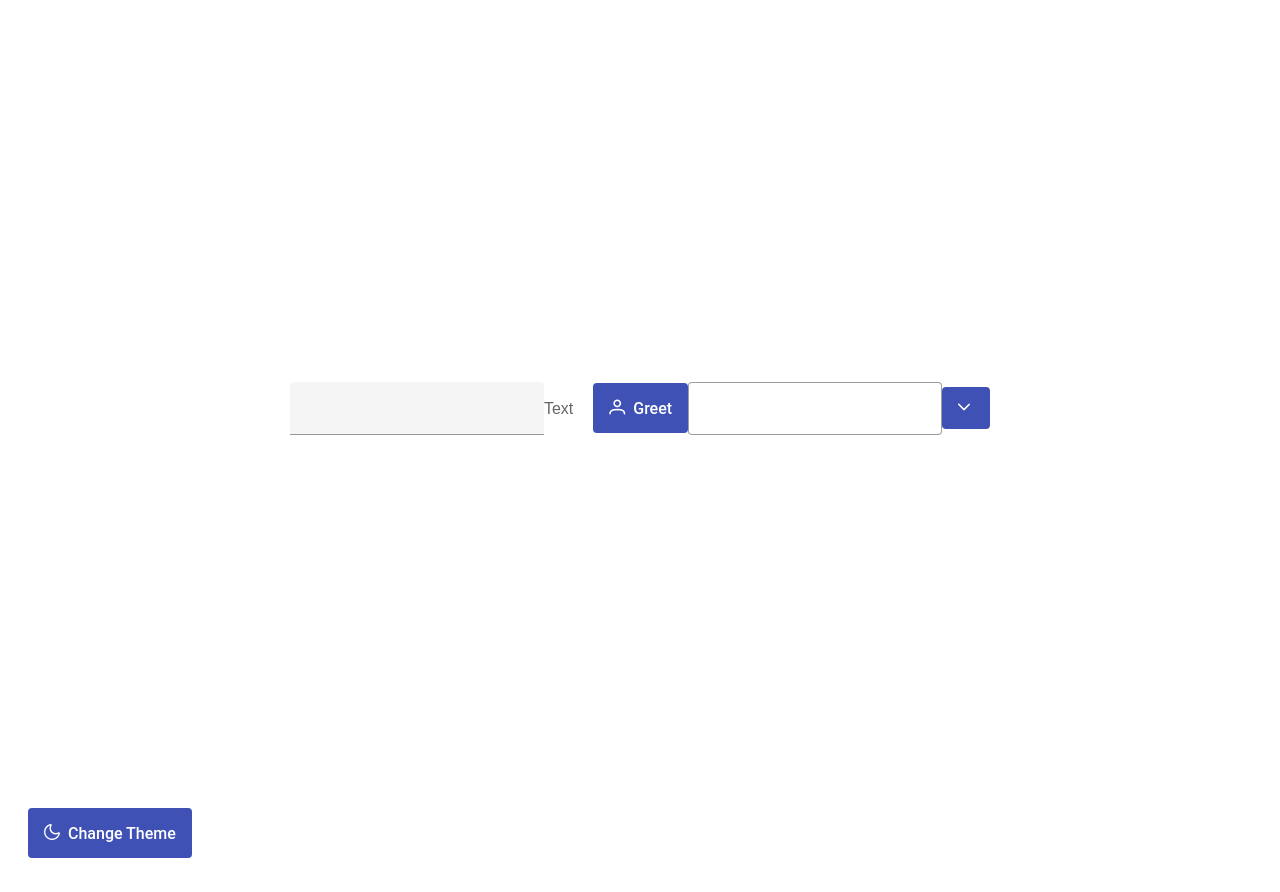
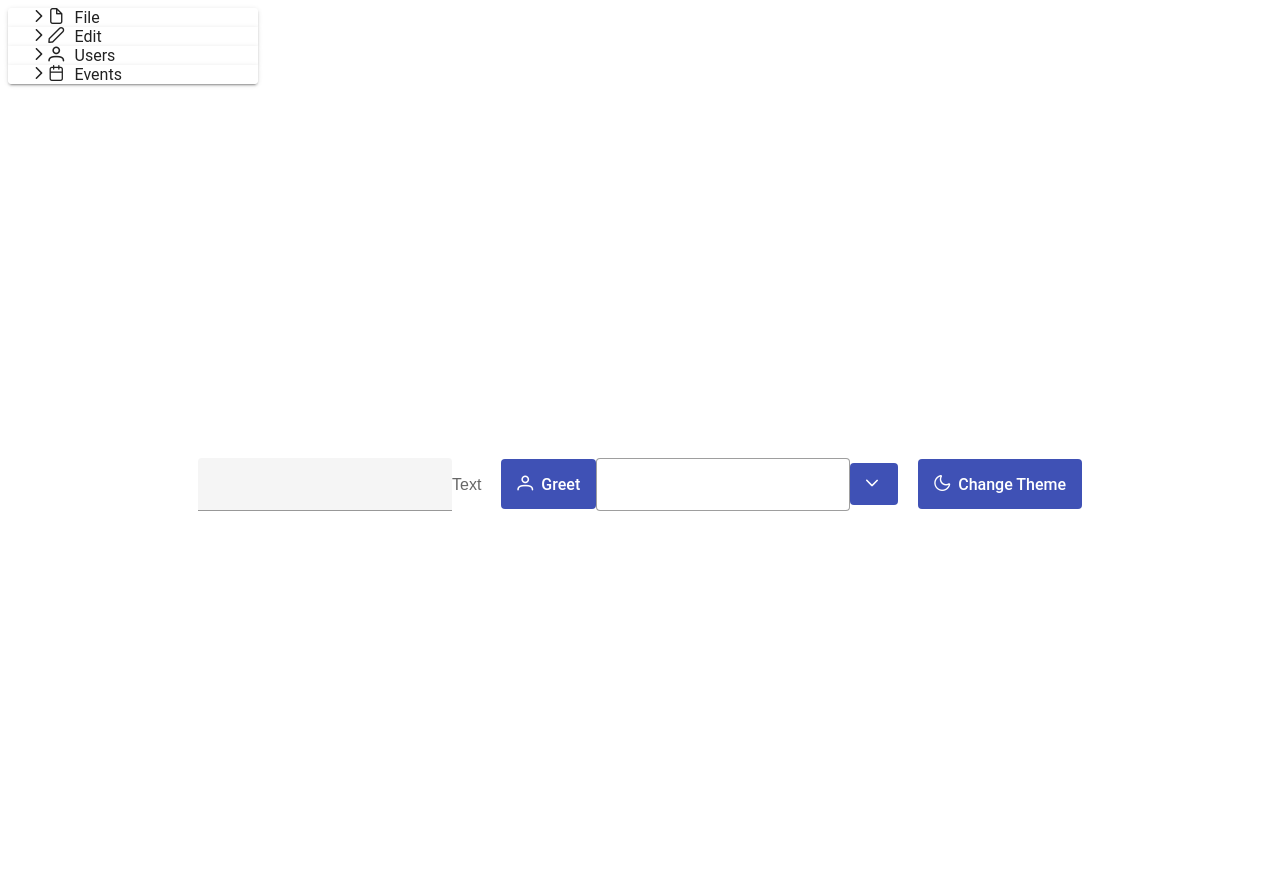
Before and after one commit to Glavyanov/VueJS-Education, a Vue app in the folder PrimeVue/app-demo/: page / in a window 1280 px wide. Before the commit the page ends 866 px from the top, so only its background shows below. Built offline with nearby package versions, Linux system fonts and the light colour scheme.

Commit message:
add panel menu

```diff
--- a/PrimeVue/app-demo/src/App.vue
+++ b/PrimeVue/app-demo/src/App.vue
@@ -1,5 +1,8 @@
 <template>
   <ToastBase></ToastBase>
+  <div class="card flex justify-content-center" style="width: 250px">
+        <PanelMenu :model="panelItems" class="w-full md:w-25rem" />
+  </div>
   <div class="container">
     <span class="p-float-label p-input-filled">
       <InputText id="txt" v-model="text" />
@@ -18,19 +21,20 @@
       :suggestions="items"
       @complete="search"
     ></AutoComplete>
-  </div>
-  <ButtonBase
+    <ButtonBase
     label="Change Theme"
     @click="isDark = !isDark"
     :icon="icon"
     style="margin-left: 20px; height: 50px"
   ></ButtonBase>
+  </div>
 </template>
 
 <script setup>
 import { ref, watch } from "vue";
 import { useToast } from "primevue/usetoast";
 import { usePrimeVue } from "primevue/config";
+import PanelMenu from 'primevue/panelmenu';
 
 const PrimeVue = usePrimeVue();
 
@@ -74,6 +78,126 @@ watch(isDark, () => {
     );
   }
 });
+
+const panelItems = ref([
+    {
+        label: 'File',
+        icon: 'pi pi-fw pi-file',
+        items: [
+            {
+                label: 'New',
+                icon: 'pi pi-fw pi-plus',
+                items: [
+                    {
+                        label: 'Redirect',
+                        icon: 'pi pi-fw pi-external-link',
+                        url: 'https://primevue.org/panelmenu',
+                        target: '_blank'
+                    },
+                    {
+                        label: 'Video',
+                        icon: 'pi pi-fw pi-video'
+                    }
+                ]
+            },
+            {
+                label: 'Delete',
+                icon: 'pi pi-fw pi-trash'
+            },
+            {
+                label: 'Redirect',
+                icon: 'pi pi-fw pi-external-link',
+                url: 'https://primevue.org/panelmenu',
+                target: '_blank'
+            }
+        ]
+    },
+    {
+        label: 'Edit',
+        icon: 'pi pi-fw pi-pencil',
+        items: [
+            {
+                label: 'Left',
+                icon: 'pi pi-fw pi-align-left'
+            },
+            {
+                label: 'Right',
+                icon: 'pi pi-fw pi-align-right'
+            },
+            {
+                label: 'Center',
+                icon: 'pi pi-fw pi-align-center'
+            },
+            {
+                label: 'Justify',
+                icon: 'pi pi-fw pi-align-justify'
+            }
+        ]
+    },
+    {
+        label: 'Users',
+        icon: 'pi pi-fw pi-user',
+        items: [
+            {
+                label: 'New',
+                icon: 'pi pi-fw pi-user-plus'
+            },
+            {
+                label: 'Delete',
+                icon: 'pi pi-fw pi-user-minus'
+            },
+            {
+                label: 'Search',
+                icon: 'pi pi-fw pi-users',
+                items: [
+                    {
+                        label: 'Filter',
+                        icon: 'pi pi-fw pi-filter',
+                        items: [
+                            {
+                                label: 'Print',
+                                icon: 'pi pi-fw pi-print'
+                            }
+                        ]
+                    },
+                    {
+                        icon: 'pi pi-fw pi-bars',
+                        label: 'List'
+                    }
+                ]
+            }
+        ]
+    },
+    {
+        label: 'Events',
+        icon: 'pi pi-fw pi-calendar',
+        items: [
+            {
+                label: 'Edit',
+                icon: 'pi pi-fw pi-pencil',
+                items: [
+                    {
+                        label: 'Save',
+                        icon: 'pi pi-fw pi-calendar-plus'
+                    },
+                    {
+                        label: 'Delete',
+                        icon: 'pi pi-fw pi-calendar-minus'
+                    }
+                ]
+            },
+            {
+                label: 'Archieve',
+                icon: 'pi pi-fw pi-calendar-times',
+                items: [
+                    {
+                        label: 'Remove',
+                        icon: 'pi pi-fw pi-calendar-minus'
+                    }
+                ]
+            }
+        ]
+    }]);
 </script>
 
 <style>
```
